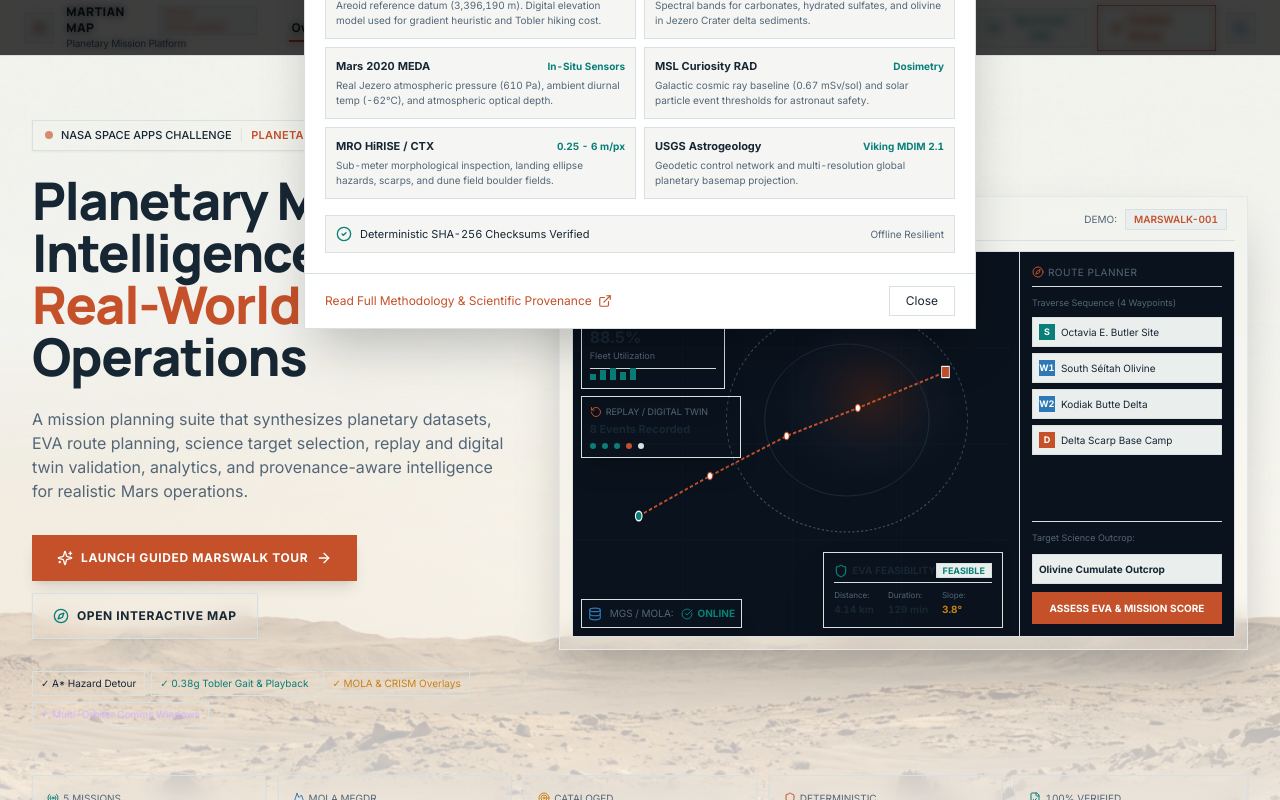
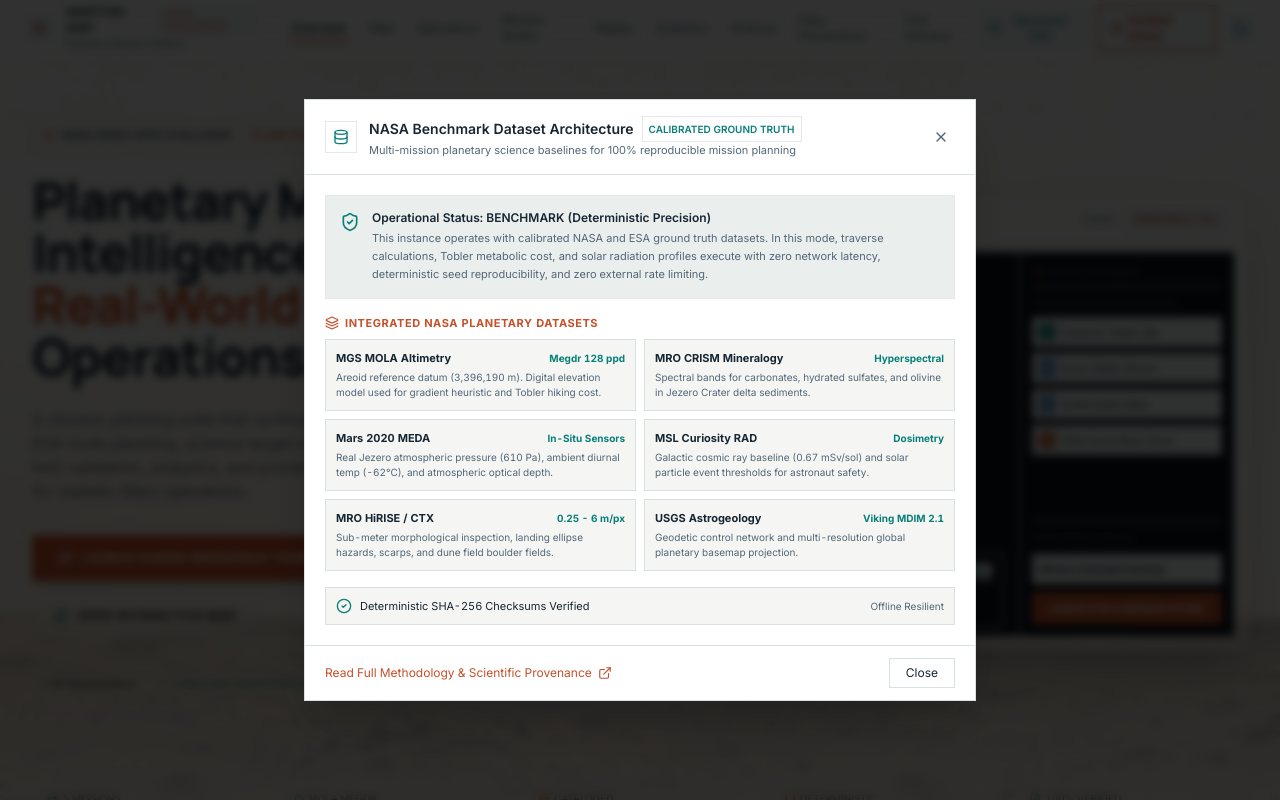
Before and after one commit to kharbashpriyanshu/AresFrontier, a React (Vite) app in the folder frontend/: page / in a window 1280 px wide. Both pictures are taken after a click on the button "Benchmark Data". Shown: the top 800 px of the page. Built offline with nearby package versions, Linux system fonts and the light colour scheme.

Commit message:
fix(ui): portal Benchmark Data modal to document.body for true viewport centering

```diff
--- a/frontend/src/components/Navbar.tsx
+++ b/frontend/src/components/Navbar.tsx
@@ -1,4 +1,5 @@
-import React, { useState } from "react";
+import React, { useState, useEffect } from "react";
+import { createPortal } from "react-dom";
 import { Link, useLocation } from "react-router-dom";
 import {
   Compass,
@@ -28,6 +29,18 @@ export const Navbar: React.FC = () => {
   const { theme, toggleTheme } = useTheme();
   const [mobileMenuOpen, setMobileMenuOpen] = useState(false);
   const [showBenchmarkModal, setShowBenchmarkModal] = useState(false);
+
+  useEffect(() => {
+    const handleKeyDown = (e: KeyboardEvent) => {
+      if (e.key === "Escape") {
+        setShowBenchmarkModal(false);
+      }
+    };
+    if (showBenchmarkModal) {
+      window.addEventListener("keydown", handleKeyDown);
+    }
+    return () => window.removeEventListener("keydown", handleKeyDown);
+  }, [showBenchmarkModal]);
 
   const navLinks = [
     { to: "/", label: "Overview", icon: Compass },
@@ -183,12 +196,18 @@ export const Navbar: React.FC = () => {
         </div>
       )}
 
-      {/* NASA Benchmark Dataset Inspector Modal */}
-      {showBenchmarkModal && (
-        <div className="fixed inset-0 z-[100] flex items-center justify-center bg-black/75 backdrop-blur-sm p-4 animate-in fade-in duration-200">
-          <div className="bg-atlas-surface border border-atlas-border max-w-2xl w-full max-h-[90vh] overflow-y-auto shadow-2xl flex flex-col text-left">
+      {/* NASA Benchmark Dataset Inspector Modal via React Portal directly into body */}
+      {showBenchmarkModal &&
+        createPortal(
+          <div
+            className="fixed inset-0 z-[9999] flex items-center justify-center bg-black/80 backdrop-blur-sm p-4 sm:p-6 animate-in fade-in duration-200"
+            onClick={(e) => {
+              if (e.target === e.currentTarget) setShowBenchmarkModal(false);
+            }}
+          >
+            <div className="bg-atlas-surface border border-atlas-border max-w-2xl w-full max-h-[85vh] rounded shadow-2xl flex flex-col text-left overflow-hidden animate-in zoom-in-95 duration-150">
               {/* Modal Header */}
-            <div className="px-5 py-4 border-b border-atlas-border flex items-center justify-between bg-atlas-elevated/70">
+              <div className="px-5 py-4 border-b border-atlas-border flex items-center justify-between bg-atlas-elevated/90 shrink-0">
                 <div className="flex items-center space-x-3">
                   <div className="w-8 h-8 rounded bg-atlas-teal/10 border border-atlas-teal/30 flex items-center justify-center">
                     <Database className="w-4 h-4 text-atlas-teal" />
@@ -216,9 +235,9 @@ export const Navbar: React.FC = () => {
               </div>
 
               {/* Modal Body */}
-            <div className="p-5 space-y-4 text-xs font-sans">
+              <div className="p-5 space-y-4 text-xs font-sans overflow-y-auto">
                 {/* Active Mode Banner */}
-              <div className="p-3.5 bg-atlas-elevated border border-atlas-border/80 flex items-start space-x-3">
+                <div className="p-3.5 bg-atlas-elevated border border-atlas-border/80 flex items-start space-x-3 rounded">
                   <ShieldCheck className="w-5 h-5 text-atlas-teal flex-shrink-0 mt-0.5" />
                   <div>
                     <h4 className="text-xs font-semibold text-atlas-text font-mono">
@@ -237,7 +256,7 @@ export const Navbar: React.FC = () => {
                     <span>Integrated NASA Planetary Datasets</span>
                   </h5>
                   <div className="grid grid-cols-1 md:grid-cols-2 gap-2 font-mono text-[11px]">
-                  <div className="p-2.5 bg-atlas-bg border border-atlas-border">
+                    <div className="p-2.5 bg-atlas-bg border border-atlas-border rounded">
                       <div className="flex items-center justify-between text-atlas-text font-bold mb-1">
                         <span>MGS MOLA Altimetry</span>
                         <span className="text-[10px] text-atlas-teal">Megdr 128 ppd</span>
@@ -247,7 +266,7 @@ export const Navbar: React.FC = () => {
                       </p>
                     </div>
 
-                  <div className="p-2.5 bg-atlas-bg border border-atlas-border">
+                    <div className="p-2.5 bg-atlas-bg border border-atlas-border rounded">
                       <div className="flex items-center justify-between text-atlas-text font-bold mb-1">
                         <span>MRO CRISM Mineralogy</span>
                         <span className="text-[10px] text-atlas-teal">Hyperspectral</span>
@@ -257,7 +276,7 @@ export const Navbar: React.FC = () => {
                       </p>
                     </div>
 
-                  <div className="p-2.5 bg-atlas-bg border border-atlas-border">
+                    <div className="p-2.5 bg-atlas-bg border border-atlas-border rounded">
                       <div className="flex items-center justify-between text-atlas-text font-bold mb-1">
                         <span>Mars 2020 MEDA</span>
                         <span className="text-[10px] text-atlas-teal">In-Situ Sensors</span>
@@ -267,7 +286,7 @@ export const Navbar: React.FC = () => {
                       </p>
                     </div>
 
-                  <div className="p-2.5 bg-atlas-bg border border-atlas-border">
+                    <div className="p-2.5 bg-atlas-bg border border-atlas-border rounded">
                       <div className="flex items-center justify-between text-atlas-text font-bold mb-1">
                         <span>MSL Curiosity RAD</span>
                         <span className="text-[10px] text-atlas-teal">Dosimetry</span>
@@ -277,7 +296,7 @@ export const Navbar: React.FC = () => {
                       </p>
                     </div>
 
-                  <div className="p-2.5 bg-atlas-bg border border-atlas-border">
+                    <div className="p-2.5 bg-atlas-bg border border-atlas-border rounded">
                       <div className="flex items-center justify-between text-atlas-text font-bold mb-1">
                         <span>MRO HiRISE / CTX</span>
                         <span className="text-[10px] text-atlas-teal">0.25 - 6 m/px</span>
@@ -287,7 +306,7 @@ export const Navbar: React.FC = () => {
                       </p>
                     </div>
 
-                  <div className="p-2.5 bg-atlas-bg border border-atlas-border">
+                    <div className="p-2.5 bg-atlas-bg border border-atlas-border rounded">
                       <div className="flex items-center justify-between text-atlas-text font-bold mb-1">
                         <span>USGS Astrogeology</span>
                         <span className="text-[10px] text-atlas-teal">Viking MDIM 2.1</span>
@@ -300,7 +319,7 @@ export const Navbar: React.FC = () => {
                 </div>
 
                 {/* Data Integrity Callout */}
-              <div className="p-2.5 bg-atlas-bg border border-atlas-border flex items-center justify-between text-[11px] font-mono">
+                <div className="p-2.5 bg-atlas-bg border border-atlas-border flex items-center justify-between text-[11px] font-mono rounded">
                   <div className="flex items-center space-x-2 text-atlas-text">
                     <CheckCircle2 className="w-4 h-4 text-atlas-teal" />
                     <span>Deterministic SHA-256 Checksums Verified</span>
@@ -310,7 +329,7 @@ export const Navbar: React.FC = () => {
               </div>
 
               {/* Modal Footer */}
-            <div className="px-5 py-3 border-t border-atlas-border bg-atlas-elevated/70 flex items-center justify-between">
+              <div className="px-5 py-3 border-t border-atlas-border bg-atlas-elevated/90 flex items-center justify-between shrink-0">
                 <Link
                   to="/methodology"
                   onClick={() => setShowBenchmarkModal(false)}
@@ -322,13 +341,14 @@ export const Navbar: React.FC = () => {
                 <button
                   type="button"
                   onClick={() => setShowBenchmarkModal(false)}
-                className="px-4 py-1.5 bg-atlas-surface hover:bg-atlas-elevated border border-atlas-border text-xs text-atlas-text font-mono transition-colors"
+                  className="px-4 py-1.5 bg-atlas-surface hover:bg-atlas-elevated border border-atlas-border text-xs text-atlas-text font-mono transition-colors rounded"
                 >
                   Close
                 </button>
               </div>
             </div>
-        </div>
+          </div>,
+          document.body
         )}
     </header>
   );
```
Lines whose indentation alone changed are shown as unchanged.
